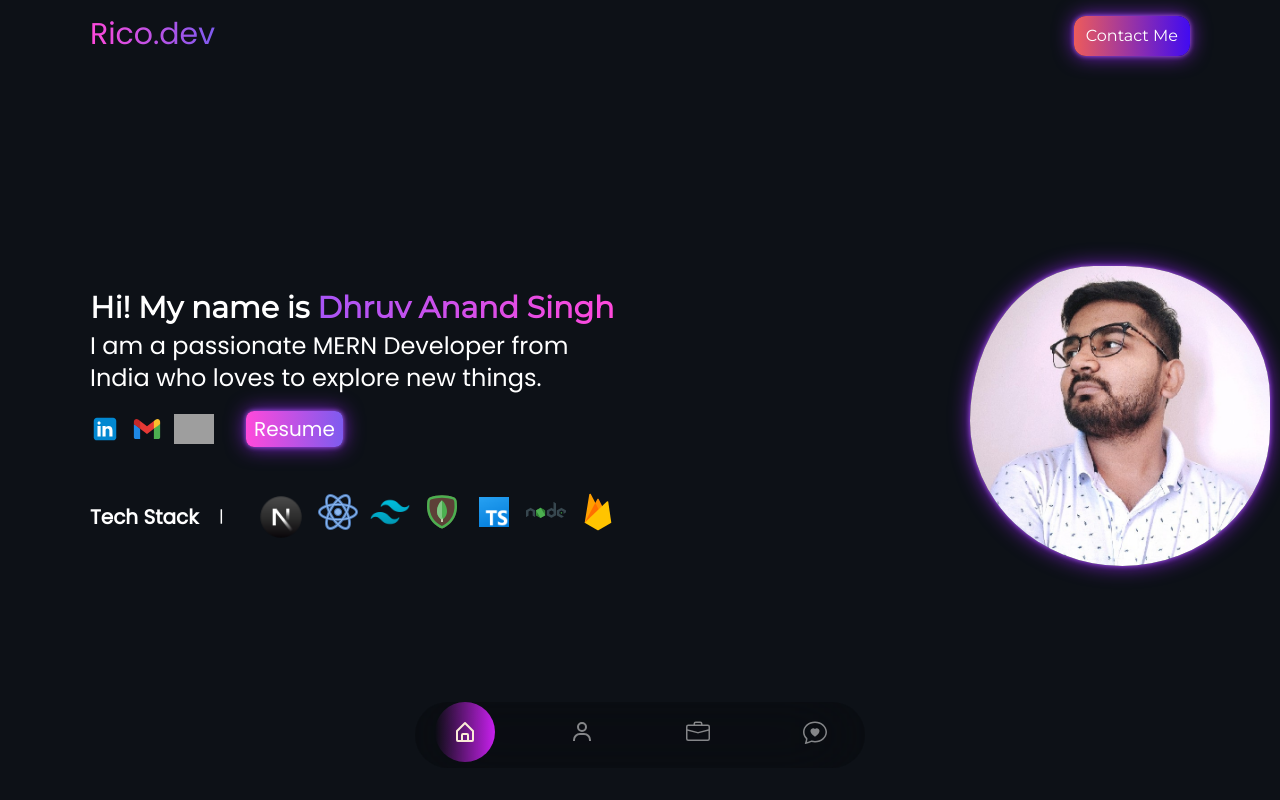
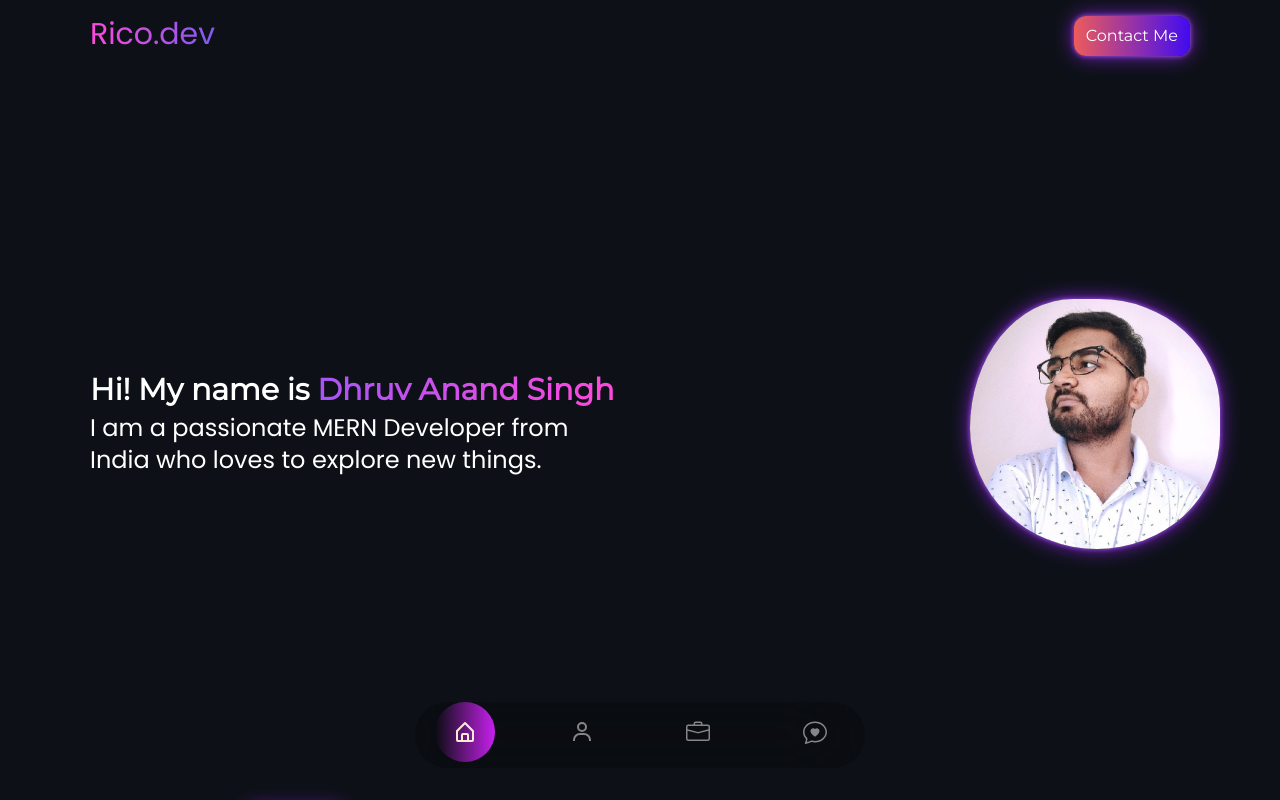
Before and after one commit to Ricobyter/my-portfolio, a React (Vite) app: page / in a window 1280 px wide. Shown: the top 800 px of the page. Built offline with nearby package versions, Linux system fonts and the light colour scheme; grey boxes are pictures that could not be loaded.

Commit message:
added style changes

```diff
--- a/src/assets/css/profile.css
+++ b/src/assets/css/profile.css
@@ -1,6 +1,6 @@
 .blob{
-    width: 300px;
-    height: 300px;
+    width: 250px;
+    height: 250px;
     background-size: cover;
     -webkit-background-position: center;
     background-position: center center;
--- a/src/components/Hero.jsx
+++ b/src/components/Hero.jsx
@@ -17,6 +17,9 @@ import Typescript from '../assets/images/typescript.png'
 function hero() {
   return (
     <div className='min-h-screen w-[90vw] lg:w-[1100px]  text-white '>
+      <div className='flex flex-col gap-2'>
+
+
       <div className='w-full flex justify-between mt-2 lg:mt-4 '>
         <h1 className='text-2xl md:text-2xl lg:text-3xl bg-gradient-to-r from-[#ff49db] to-[#7e5bef] bg-clip-text text-transparent'>Rico.dev</h1>
         <button className='bg-gradient-to-r from-[#ed5b5b] to-[#410bf1] font-montserrat text-white px-2 md:px-3 py-1 md:py-2 rounded-xl neon-purple
@@ -29,8 +32,55 @@ function hero() {
           <div className=' w-full lg:w-3/5'>
             <h1 className='text-xl md:text-2xl lg:text-3xl font-semibold mb-1 font-montserrat'>Hi! My name is <span className='bg-gradient-to-l from-[#ff49db] to-purple-500 bg-clip-text text-transparent '>Dhruv Anand Singh</span></h1>
             <p className='text-sm md:text-xl lg:text-2xl'>I am a passionate MERN Developer from India who loves to explore new things.</p>
-            <div className='flex gap-5  items-center mt-3'>
-              <div className='flex gap-3 mt-2 h-[30px] justify-center items-center'>
+            {/* <div className='flex gap-5  items-center mt-3'>
+              {/* <div className='flex gap-3 mt-2 h-[30px] justify-center items-center'>
+                <a href="https://www.linkedin.com/in/dhruv-anand-singh-b1b60426b/">
+                  <img src={linkedn} alt="linkedn" className='h-[30px]' />
+                </a>
+
+                <img src={gmail} alt="gmail" className='h-[30px]' />
+
+                <a href="https://github.com/Ricobyter">
+                  <img src={github} alt="github" className='h-[30px]' />
+                </a>
+                <div className='ml-5 '>
+                  <a href="Resume.pdf" download='Resume.pdf'><button className='bg-gradient-to-r from-[#ff49db] to-[#7e5bef] py-1 px-2 rounded-lg text-xl neon-purple'>Resume</button></a>
+
+                </div>
+              </div> */}
+
+
+            {/* </div>
+            {/* <div className='text-white flex mt-[3rem] justify-between items-center'>
+                <h1 className=' text-sm lg:text-xl font-semibold'>Tech Stack</h1>
+                <p> | </p>
+                <div className='ml-3 flex gap-3'>
+                  <img src={Next} alt="" className='h-[30px] lg:h-[50px]'/>
+                  <img src={Reactimg} alt="" className='h-[30px] lg:h-[40px]'/>
+                  <img src={Tailwind} alt="" className='h-[30px] lg:h-[40px]'/>
+                  <img src={MongoDB} alt="" className='h-[30px] lg:h-[40px]'/>
+                  <img src={Typescript} alt="" className='h-[30px] lg:h-[40px]'/>
+                  <img src={NodeJs} alt="" className='h-[30px] lg:h-[40px]'/>
+                  <img src={Firebase} alt="" className='h-[30px] lg:h-[40px]'/>
+                </div>
+
+            </div> */}
+
+
+          </div>
+
+        </div>
+        <div className="w-1/5">
+          <div className="blob bg-[url('src/assets/images/linkednprofile.jpeg')] neon-purple max-md:w-[150px] max-md:h-[150px]" >
+
+          </div>
+
+        </div>
+      </div>
+
+      {/* Resume and other links */}
+                   <div className='flex gap-5  items-center mt-3 text-white'>
+               <div className='flex gap-3 mt-2 h-[30px] justify-center items-center'>
                 <a href="https://www.linkedin.com/in/dhruv-anand-singh-b1b60426b/">
                   <img src={linkedn} alt="linkedn" className='h-[30px]' />
                 </a>
@@ -45,38 +95,11 @@ function hero() {
 
                 </div>
               </div>
+              </div>
 
 
-            </div>
-            <div className='text-white flex mt-[3rem] justify-between items-center'>
-                <h1 className=' text-sm lg:text-xl font-semibold'>Tech Stack</h1>
-                <p> | </p>
-                <div className='ml-3 flex gap-3'>
-                  <img src={Next} alt="" className='h-[30px] lg:h-[50px]'/>
-                  <img src={Reactimg} alt="" className='h-[30px] lg:h-[40px]'/>
-                  <img src={Tailwind} alt="" className='h-[30px] lg:h-[40px]'/>
-                  <img src={MongoDB} alt="" className='h-[30px] lg:h-[40px]'/>
-                  <img src={Typescript} alt="" className='h-[30px] lg:h-[40px]'/>
-                  <img src={NodeJs} alt="" className='h-[30px] lg:h-[40px]'/>
-                  <img src={Firebase} alt="" className='h-[30px] lg:h-[40px]'/>
-                </div>
-
-            </div>
-
-
-          </div>
-
-        </div>
-        <div className="w-1/5">
-          <div className="blob bg-[url('src/assets/images/linkednprofile.jpeg')] neon-purple max-md:w-[150px] max-md:h-[150px]" >
-
-          </div>
-
-        </div>
 
       </div>
-
-
 
     </div>
   )
```
